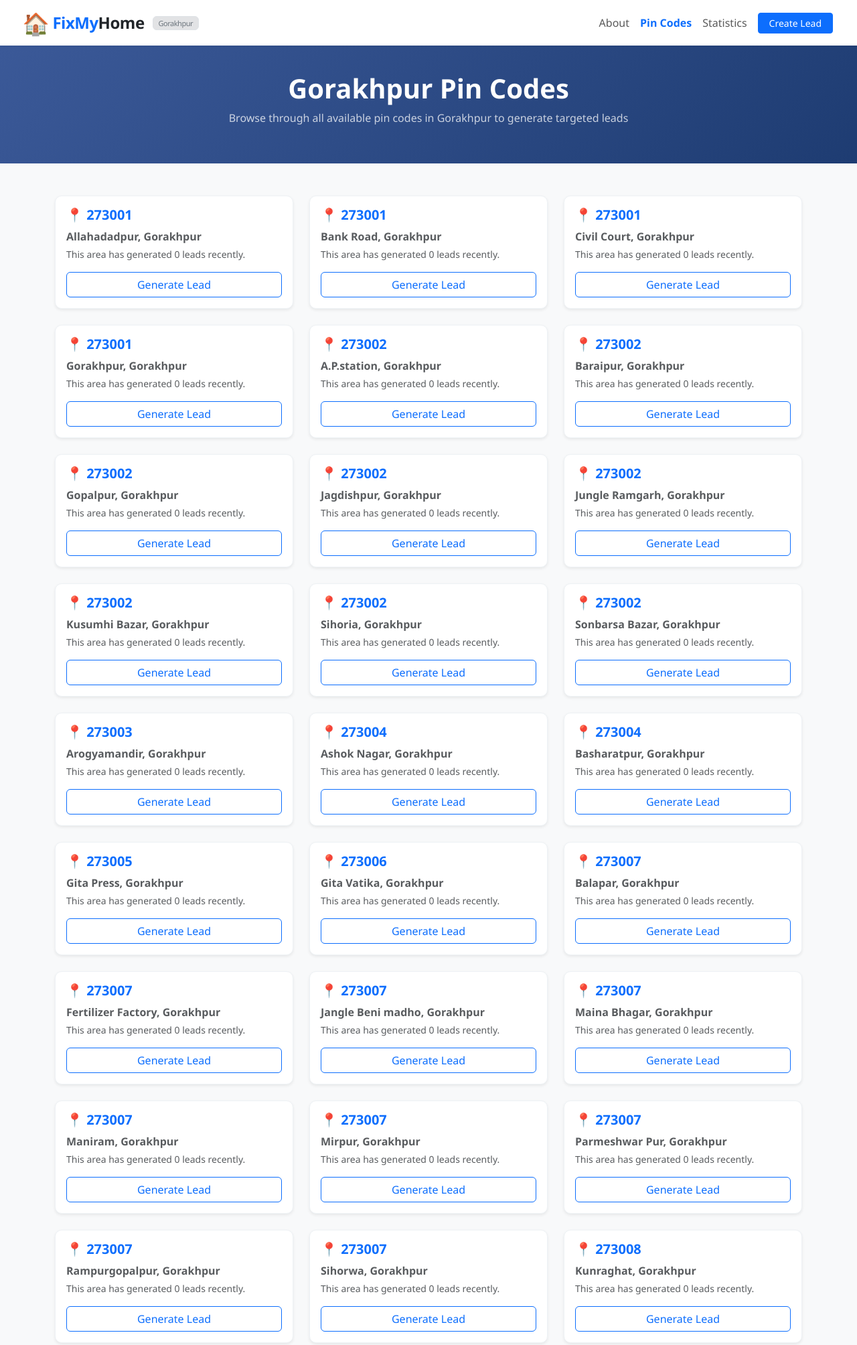
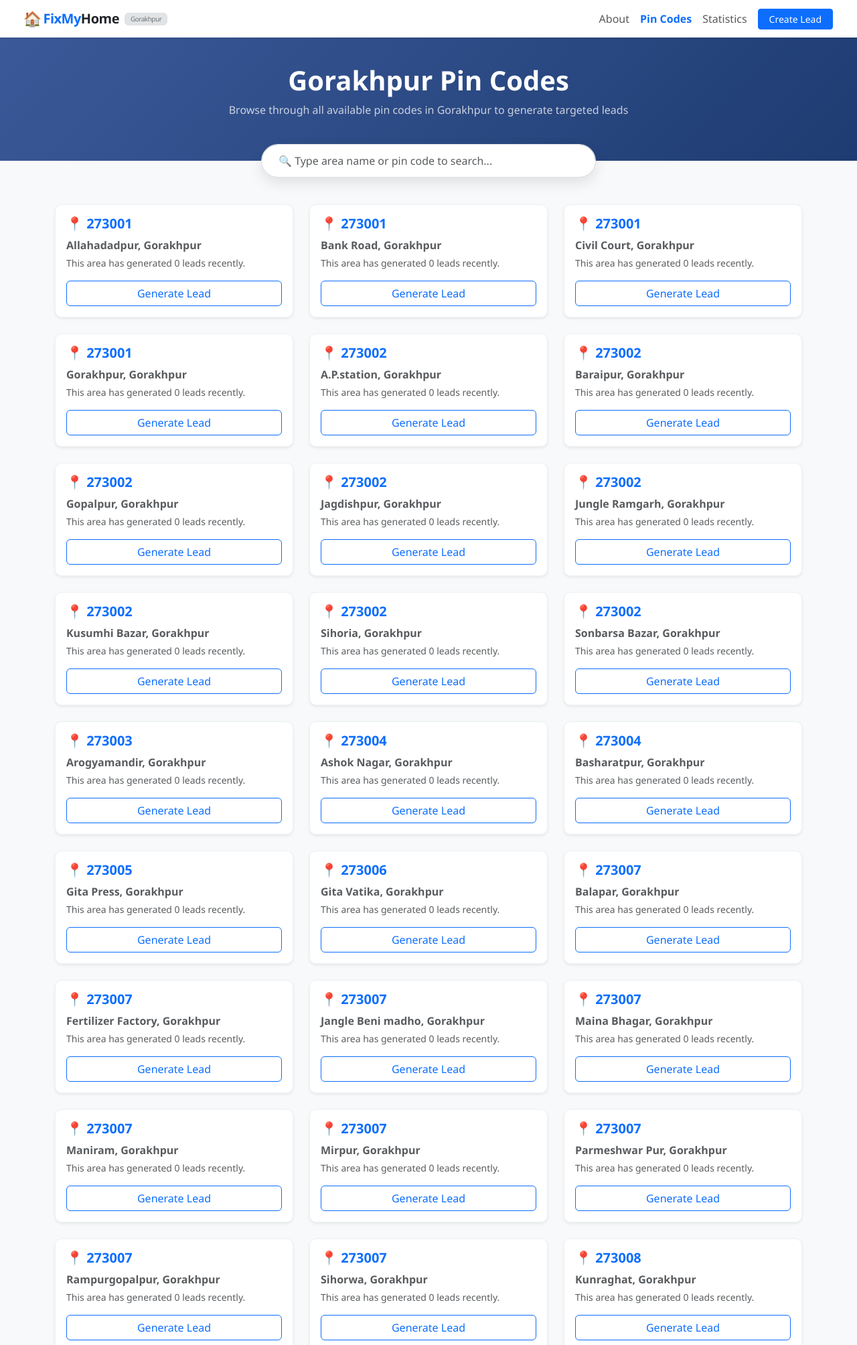
Before and after one commit to Suni1992/FixMyHome, a Django app: page /pincodes/ in a window 1280 px wide. Shown: the top 2008 px of the page at 67% size. Run offline with Django 5.2, Linux system fonts and the light colour scheme; data that the repository does not hold is empty.

Commit message:
added search functionality to pincodes and lead form

```diff
--- a/leads/templates/leads/pincodes.html
+++ b/leads/templates/leads/pincodes.html
@@ -5,56 +5,88 @@
     <meta name="viewport" content="width=device-width, initial-scale=1.0">
     <title>FixMyHome - Gorakhpur Pin Codes</title>
     <link href="https://cdn.jsdelivr.net/npm/bootstrap@5.3.0/dist/css/bootstrap.min.css" rel="stylesheet">
+
+    <!-- Google tag (gtag.js) - Google Analytics Live Tracking -->
+    <script async src="https://www.googletagmanager.com/gtag/js?id=G-BKFNX4D7MG"></script>
+    <script>
+      window.dataLayer = window.dataLayer || [];
+      function gtag(){dataLayer.push(arguments);}
+      gtag('js', new Date());
+      gtag('config', 'G-BKFNX4D7MG');
+    </script>
+
     <style>
         body { background-color: #f8f9fa; font-family: 'Segoe UI', sans-serif; }
         .navbar { background-color: white; box-shadow: 0 2px 4px rgba(0,0,0,0.05); width: 100%; }
         .hero-banner { background: linear-gradient(135deg, #3b5998, #1e3c72); color: white; padding: 40px 20px; text-align: center; margin-bottom: 30px; width: 100%; }
         .pin-card { background: white; border-radius: 10px; box-shadow: 0 4px 10px rgba(0,0,0,0.04); border: 1px solid #eef2f5; transition: 0.3s; }
         .pin-card:hover { transform: translateY(-5px); box-shadow: 0 6px 15px rgba(0,0,0,0.08); }
+        .search-container { max-width: 500px; margin: -55px auto 40px auto; position: relative; z-index: 10; }
+        .search-input { border-radius: 30px; padding: 12px 25px; box-shadow: 0 8px 20px rgba(0,0,0,0.1); border: 1px solid #dee2e6; font-size: 16px; }
+        .search-input:focus { border-color: #3b5998; box-shadow: 0 8px 25px rgba(59, 89, 152, 0.2); }
     </style>
-<head>
-    <!-- Google tag (gtag.js) -->
-<script async src="https://www.googletagmanager.com/gtag/js?id=G-BKFNX4D7MG"></script>
-<script>
-  window.dataLayer = window.dataLayer || [];
-  function gtag(){dataLayer.push(arguments);}
-  gtag('js', new Date());
-
-  gtag('config', 'G-BKFNX4D7MG');
-</script>
 </head>
 <body>
 
-<nav class="navbar navbar-expand-lg navbar-light px-4">
+<!-- 📱 मोबाइल रिस्पॉन्सिव नेवबार -->
+<nav class="navbar navbar-expand-lg navbar-light bg-white px-3 px-md-4 shadow-sm">
     <div class="container-fluid">
-        <a class="navbar-brand d-flex align-items-center gap-2 fw-bold text-primary fs-4" href="/" style="letter-spacing: -0.5px;">
-    <span class="fs-3 transition-style" style="display: inline-block; transform: scale(1.15);">🏠</span>
-    <span>FixMy<span class="text-dark">Home</span></span>
-    <span class="badge bg-secondary-subtle text-secondary fw-normal px-2 py-1 ms-1" style="font-size: 11px; border: 1px solid #dee2e6;">Gorakhpur</span>
-</a>
-        <div class="navbar-nav ms-auto align-items-center">
-            <a class="nav-link" href="/about">About</a>
-            <a class="nav-link text-primary fw-semibold" href="/pincodes/">Pin Codes</a>
-            <a class="nav-link" href="/statistics/">Statistics</a>
-            <a class="btn btn-sm btn-primary text-white px-3 ms-2" href="{% url 'lead_form' %}">Create Lead</a>
+        <!-- 🏠 प्रीमियम लोगो -->
+        <a class="navbar-brand d-flex align-items-center gap-1 fw-bold text-primary fs-5 m-0" href="/" style="letter-spacing: -0.5px;">
+            <span style="transform: scale(1.1); display: inline-block;">🏠</span>
+            <span>FixMy<span class="text-dark">Home</span></span>
+            <span class="badge bg-secondary-subtle text-secondary fw-normal px-2 py-0.5 ms-1" style="font-size: 10px; border: 1px solid #dee2e6;">Gorakhpur</span>
+        </a>
+
+        <!-- ☰ मोबाइल टॉगल बटन -->
+        <button class="navbar-toggler" type="button" data-bs-toggle="collapse" data-bs-target="#navbarNav" aria-controls="navbarNav" aria-expanded="false" aria-label="Toggle navigation">
+            <span class="navbar-toggler-icon"></span>
+        </button>
+
+        <!-- नेवबार के लिंक्स -->
+        <div class="collapse navbar-collapse" id="navbarNav">
+            <div class="navbar-nav ms-auto align-items-lg-center pt-2 pt-lg-0">
+                <a class="nav-link py-2" href="/about">About</a>
+                <a class="nav-link py-2 text-primary fw-semibold" href="/pincodes/">Pin Codes</a>
+                <a class="nav-link py-2" href="/statistics/">Statistics</a>
+                <a class="btn btn-sm btn-primary text-white px-3 mt-2 mt-lg-0 ms-lg-2" href="{% url 'lead_form' %}">
+                    Create Lead
+                </a>
+            </div>
         </div>
     </div>
 </nav>
 
-<div class="hero-banner">
+<!-- हीरो बैनर सेक्शन -->
+<div class="hero-banner pb-5">
     <h1 class="fw-bold">Gorakhpur Pin Codes</h1>
     <p class="opacity-75">Browse through all available pin codes in Gorakhpur to generate targeted leads</p>
 </div>
 
-<div class="container my-5">
-    <div class="row g-4">
+<!-- 🔍 लाइव सर्च बार -->
+<div class="container">
+    <div class="search-container">
+        <div class="position-relative">
+            <input type="text" id="areaSearchInput" class="form-control search-input" placeholder="🔍 Type area name or pin code to search...">
+        </div>
+    </div>
+</div>
 
+<!-- पिनकोड्स कार्ड्स मुख्य ग्रिड -->
+<div class="container mb-5">
+    <!-- अगर कोई सर्च रिज़ल्ट न मिले तो ये मैसेज दिखेगा -->
+    <div id="noResultsMessage" class="text-center py-5 d-none">
+        <p class="text-muted fs-5">No matching pin codes or areas found.</p>
+    </div>
+
+    <div class="row g-4" id="pincodeCardsRow">
         {% for pin in pincodes %}
-            <div class="col-md-4">
+            <!-- 🎯 हर कार्ड को 'pin-card-wrapper' क्लास दी गई है ताकि जावास्क्रिप्ट इसे ढूंढ सके -->
+            <div class="col-md-4 pin-card-wrapper" data-area="{{ pin.area|lower }}" data-code="{{ pin.code }}">
                 <div class="card h-100 shadow-sm pin-card">
                     <div class="card-body">
                         <h5 class="card-title fw-bold text-primary">📍 {{ pin.code }}</h5>
-                        <p class="card-text text-muted mb-1 fw-semibold">{{ pin.area }}, Gorakhpur</p>
+                        <p class="card-text text-muted mb-1 fw-semibold area-text">{{ pin.area }}, Gorakhpur</p>
                         <p class="card-text text-muted small mb-3">This area has generated {{ pin.lead_count }} leads recently.</p>
 
                         <a href="{% url 'lead_form' %}?area={{ pin.area }}%20({{ pin.code }})" class="btn btn-outline-primary w-100">
@@ -68,9 +100,46 @@
                 <p class="text-muted fs-5">No pin codes found.</p>
             </div>
         {% endfor %}
-
     </div>
 </div>
 
+<!-- बूटस्ट्रैप की जादुई जावास्क्रिप्ट फाइल -->
+<script src="https://cdn.jsdelivr.net/npm/bootstrap@5.3.0/dist/js/bootstrap.bundle.min.js"></script>
+
+<!-- 🎯 लाइव सर्च करने का जादुई स्क्रिप्ट कोड -->
+<script>
+    document.addEventListener("DOMContentLoaded", function() {
+        const searchInput = document.getElementById('areaSearchInput');
+        const cards = document.querySelectorAll('.pin-card-wrapper');
+        const noResults = document.getElementById('noResultsMessage');
+
+        if (searchInput) {
+            searchInput.addEventListener('input', function(e) {
+                const query = e.target.value.toLowerCase().trim();
+                let hasVisibleCards = false;
+
+                cards.forEach(card => {
+                    const areaName = card.getAttribute('data-area');
+                    const pinCode = card.getAttribute('data-code');
+
+                    // अगर एरिया या पिनकोड में सर्च किया गया वर्ड मिलता है
+                    if (areaName.includes(query) || pinCode.includes(query)) {
+                        card.style.display = 'block';
+                        hasVisibleCards = true;
+                    } else {
+                        card.style.display = 'none';
+                    }
+                });
+
+                // अगर कोई रिज़ल्ट न मिले तो सुंदर मैसेज दिखाना
+                if (hasVisibleCards) {
+                    noResults.classList.add('d-none');
+                } else {
+                    noResults.classList.remove('d-none');
+                }
+            });
+        }
+    });
+</script>
 </body>
 </html>
```
Also changed, not shown: leads/templates/leads/lead_form.html (+96 -80 lines).
